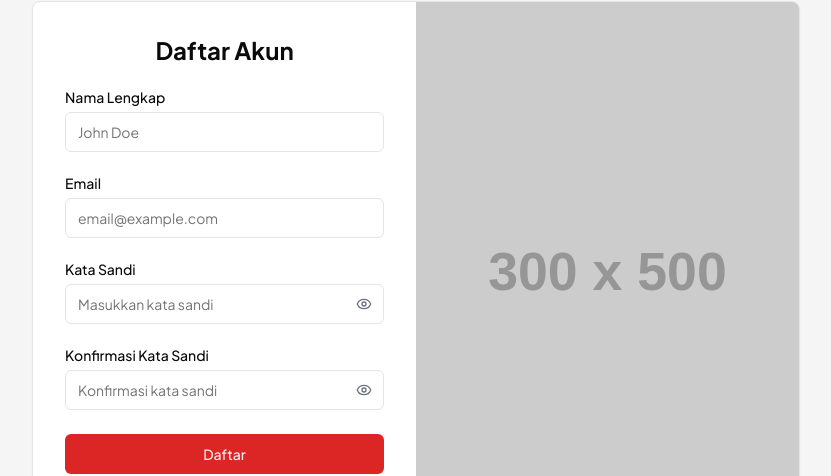
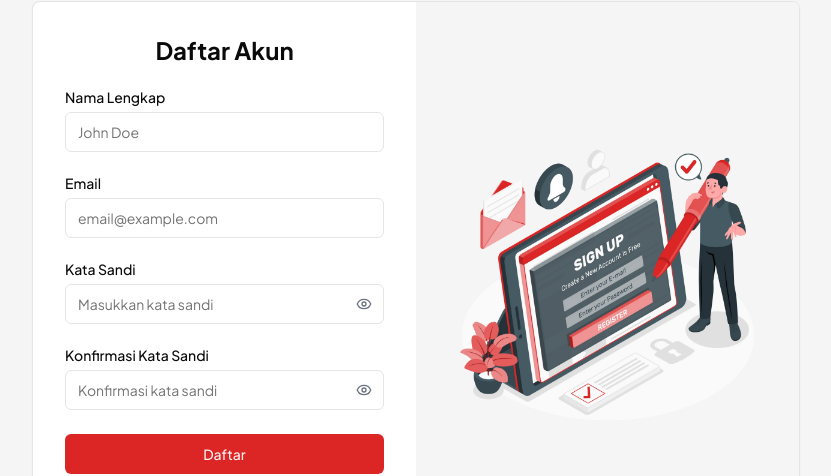
Before and after one commit to WildanRachmadoni069/by-may, a Next.js app: page /sign-up in a window 1280 px wide. Shown: the part 124-600 px from the top of the page, without its empty margins (224-1055 px from the left). Built offline with nearby package versions, Linux system fonts and the light colour scheme; no server answers.

Commit message:
Fix: Change src for image login dan signup page

```diff
--- a/src/components/login-form.tsx
+++ b/src/components/login-form.tsx
@@ -160,7 +160,7 @@ export function LoginForm({
           </form>
           <div className="relative h-full hidden bg-muted md:block">
             <Image
-              src="https://placehold.co/300x500"
+              src="/img/auth-image/login-bg.webp"
               alt="Login Image"
               className="inset-0 object-cover dark:brightness-[0.2] dark:grayscale"
               fill
--- a/src/components/signuppage/SignUpForm.tsx
+++ b/src/components/signuppage/SignUpForm.tsx
@@ -203,12 +203,13 @@ export function SignUpForm({
               </div>
             </div>
           </form>
-          <div className="relative h-full hidden bg-muted md:block">
+          <div className="relative h-full hidden bg-muted md:flex md:items-center md:justify-center">
             <Image
-              src="https://placehold.co/300x500"
+              src="/img/auth-image/sign-up-bg.webp"
               alt="Sign Up Image"
-              className="inset-0 object-cover dark:brightness-[0.2] dark:grayscale"
-              fill
+              className=" object-cover dark:brightness-[0.2] dark:grayscale"
+              width={300}
+              height={300}
             />
           </div>
         </CardContent>
```
Also changed, not shown: public/img/auth-image/login-bg.webp (added), public/img/auth-image/sign-up-bg.webp (added).
